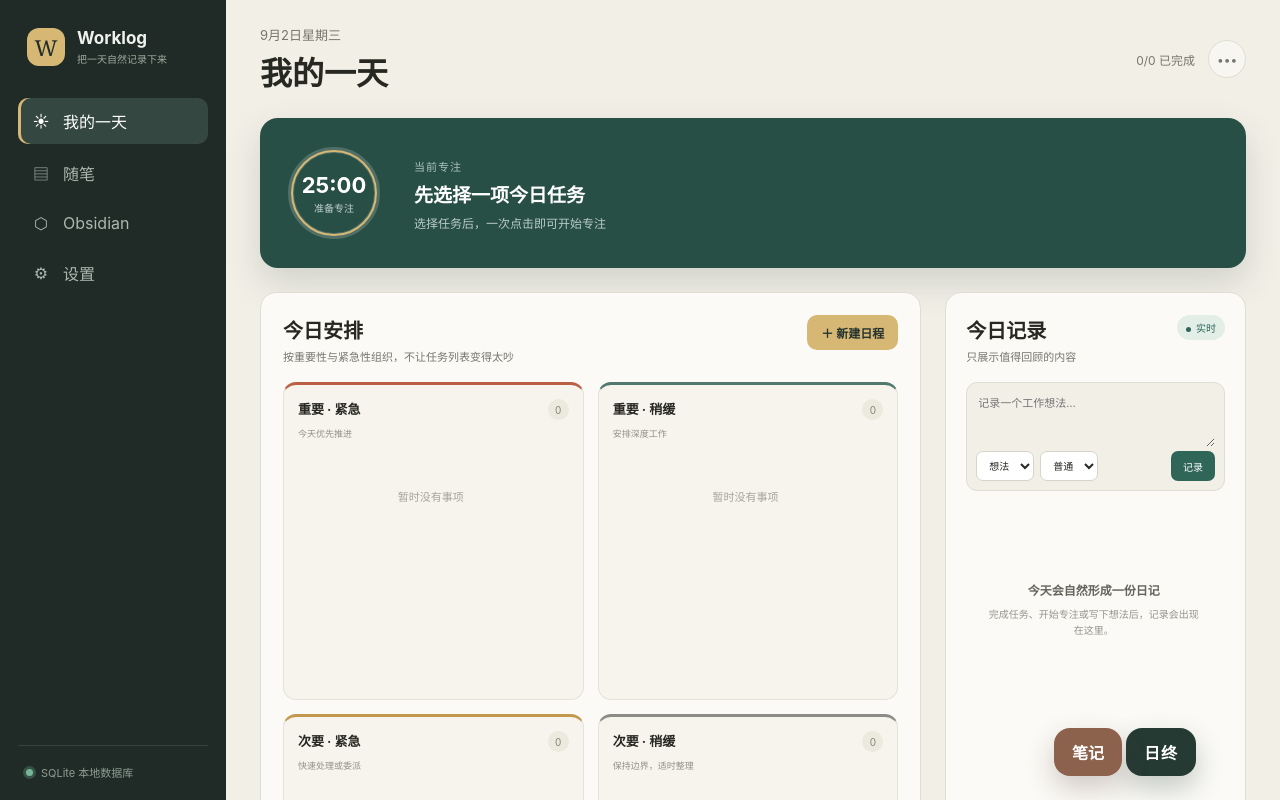
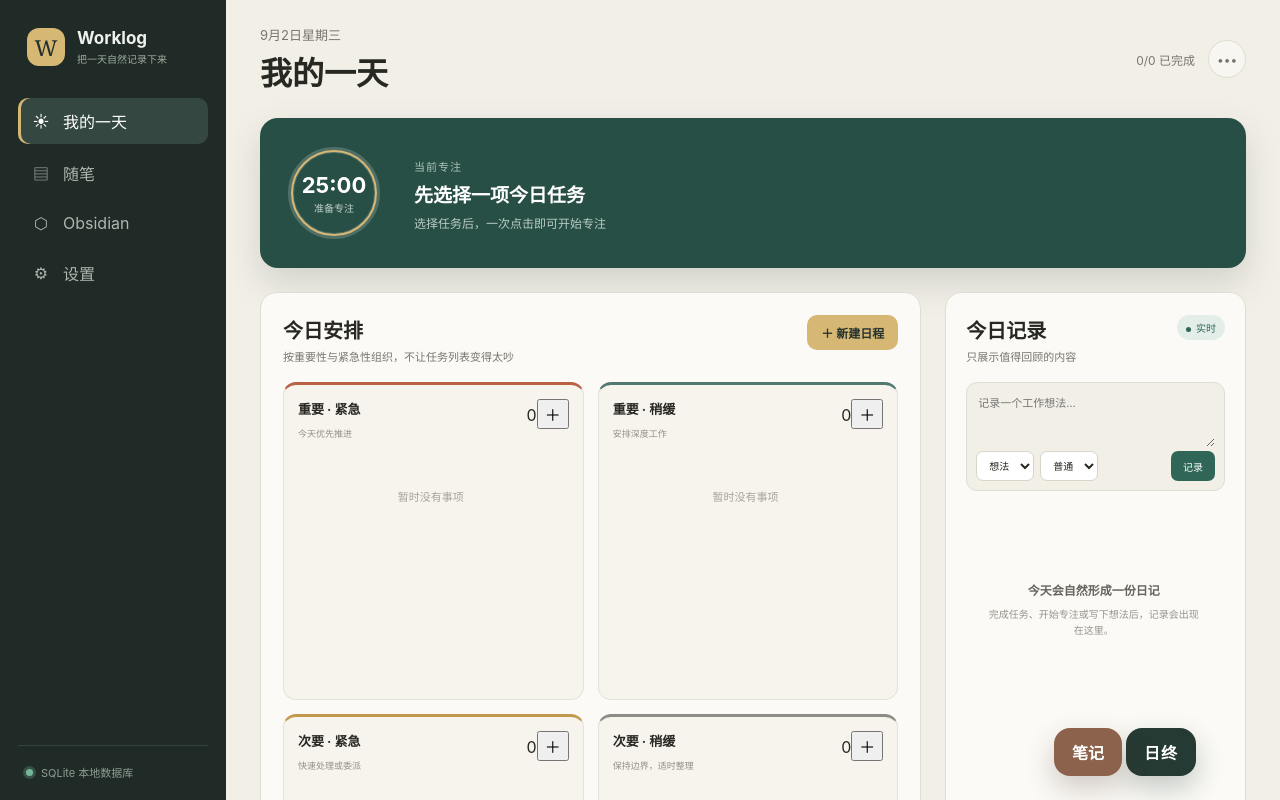
Before and after one commit to yhyyds/worklog, a React (Vite) app: page / in a window 1280 px wide. Shown: the top 800 px of the page. Built offline with nearby package versions, Linux system fonts and the light colour scheme.

Commit message:
feat: add quadrant quick-create and live idle timer duration

```diff
--- a/src/App.tsx
+++ b/src/App.tsx
@@ -31,6 +31,7 @@ function App() {
   const { day } = worklog
   const [selectedTaskId, setSelectedTaskId] = useState<string | null>(null)
   const [childFor, setChildFor] = useState<string | null>(null)
+  const [quickCreateQuadrant, setQuickCreateQuadrant] = useState<string | null>(null)
   const [editingTaskId, setEditingTaskId] = useState<string | null>(null)
   const [pauseOpen, setPauseOpen] = useState(false)
   const [pauseReason, setPauseReason] = useState('')
@@ -47,7 +48,7 @@ function App() {
 
   const activeTask = useMemo(() => day.tasks.find((task) => task.id === day.focus?.taskId) ?? null, [day])
   const selectedTask = day.tasks.find((task) => !task.parentId && task.id === selectedTaskId) ?? day.tasks.find((task) => !task.parentId && task.status !== 'completed') ?? null
-  const left = day.rest ? remainingSeconds(day.rest, tick) : day.focus ? remainingSeconds(day.focus, tick) : 1500
+  const left = day.rest ? remainingSeconds(day.rest, tick) : day.focus ? remainingSeconds(day.focus, tick) : worklog.workMinutes * 60
 
   useEffect(() => {
     if ('__TAURI_INTERNALS__' in window) { completing.current = false; return }
@@ -62,6 +63,7 @@ function App() {
   function createTask(title: string, importance: Importance, urgency: Urgency, parentId: string | null, plannedStart: string | null, plannedEnd: string | null) {
     ignore(worklog.createTask(title, importance, urgency, parentId, plannedStart, plannedEnd))
     setChildFor(null)
+    setQuickCreateQuadrant(null)
   }
 
   function updateTask(task: DayTask, title: string, plannedStart: string | null, plannedEnd: string | null) {
@@ -132,7 +134,8 @@ function App() {
           <div className="quadrants">{quadrants.map((quadrant) => {
             const tasks = incompleteFirst(day.tasks.filter((task) => !task.parentId && task.importance === quadrant.importance && task.urgency === quadrant.urgency))
             return <article className="quadrant" key={quadrant.key}>
-              <header><div><h3>{quadrant.title}</h3><small>{quadrant.note}</small></div><span>{tasks.length}</span></header>
+              <header><div><h3>{quadrant.title}</h3><small>{quadrant.note}</small></div><div className="quadrant-actions"><span>{tasks.length}</span><button type="button" title={`在${quadrant.title}中新建任务`} aria-label={`在${quadrant.title}中新建任务`} onClick={() => setQuickCreateQuadrant(quickCreateQuadrant === quadrant.key ? null : quadrant.key)}>＋</button></div></header>
+              {quickCreateQuadrant === quadrant.key && <TaskForm importance={quadrant.importance} urgency={quadrant.urgency} onCreate={createTask}/>}
               <div className="task-list">{tasks.length === 0 && <p className="empty">暂时没有事项</p>}{tasks.map((task) => {
                 const children = incompleteFirst(day.tasks.filter((child) => child.parentId === task.id))
                 return <div key={task.id} className={`task-card ${task.status === 'completed' ? 'done' : ''} ${selectedTask?.id === task.id ? 'selected' : ''}`} onClick={() => setSelectedTaskId(task.id)}>
```
